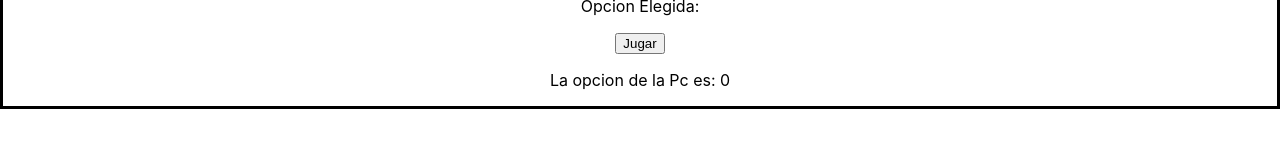
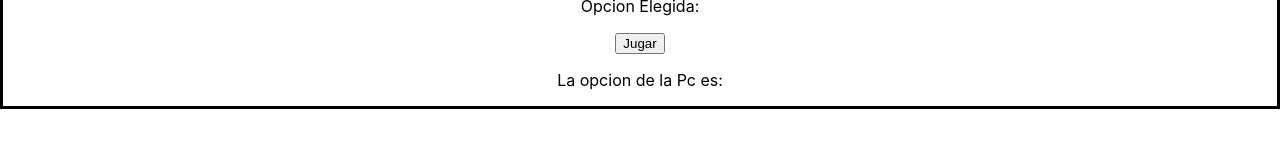
Before and after one commit to LuGiulkovich/practico3, a React (Create React App) app: page / in a window 1280 px wide. Shown: the part 400-548 px from the top of the page. Built offline with nearby package versions, Linux system fonts and the light colour scheme.

Commit message:
Parte 4-2 actualizada

```diff
--- a/src/componentes/EleccionJugadas.js
+++ b/src/componentes/EleccionJugadas.js
@@ -1,13 +1,29 @@
 import React, { useState } from 'react';
 
+/** Componente que muestra la opcion elegida,
+ * tanto del boton del usuario como la de la pc */
 export const EleccionJugadas = () => {
+  /** Declaros los estados que voy a utilizar */
   const [valorBoton, setValorBoton] = useState('');
   const [valorPc, setValorPc] = useState(0);
+  const [opcionPc, setOpcionPc] = useState('');
 
+  /** Funcion que genera la jugada aleatoria de la Pc */
   function jugadaPc() {
+    /** Actualizo el valor que genera la pc */
     setValorPc(Math.floor(Math.random() * (2 - 0 + 1) + 0));
-  }
+    /** Si la la opcion es 0 */
+    if (valorPc === 0) {
+      /** actiualizo el valor de la opcion de la pc */
+      setOpcionPc('Piedra');
+    } else if (valorPc === 1) {
+      setOpcionPc('Papel');
+    } else if (valorPc === 2) {
+      setOpcionPc('Tijeras');
+    }
+  };
 
+  /** Creo una funcion flecha que me actualice el valor del boton seleccionado */
   const handleClick = (textoBoton) => {
     setValorBoton(textoBoton);
   }
@@ -20,7 +36,7 @@ export const EleccionJugadas = () => {
       <button onClick={() => handleClick('Tijeras')}>Tijeras</button>
       <p>Opcion Elegida: {valorBoton}</p>
       <button onClick={jugadaPc}>Jugar</button>
-      <p>La opcion de la Pc es: {valorPc}</p>
+      <p>La opcion de la Pc es: {opcionPc}</p>
     </div>
   )
 }
```
